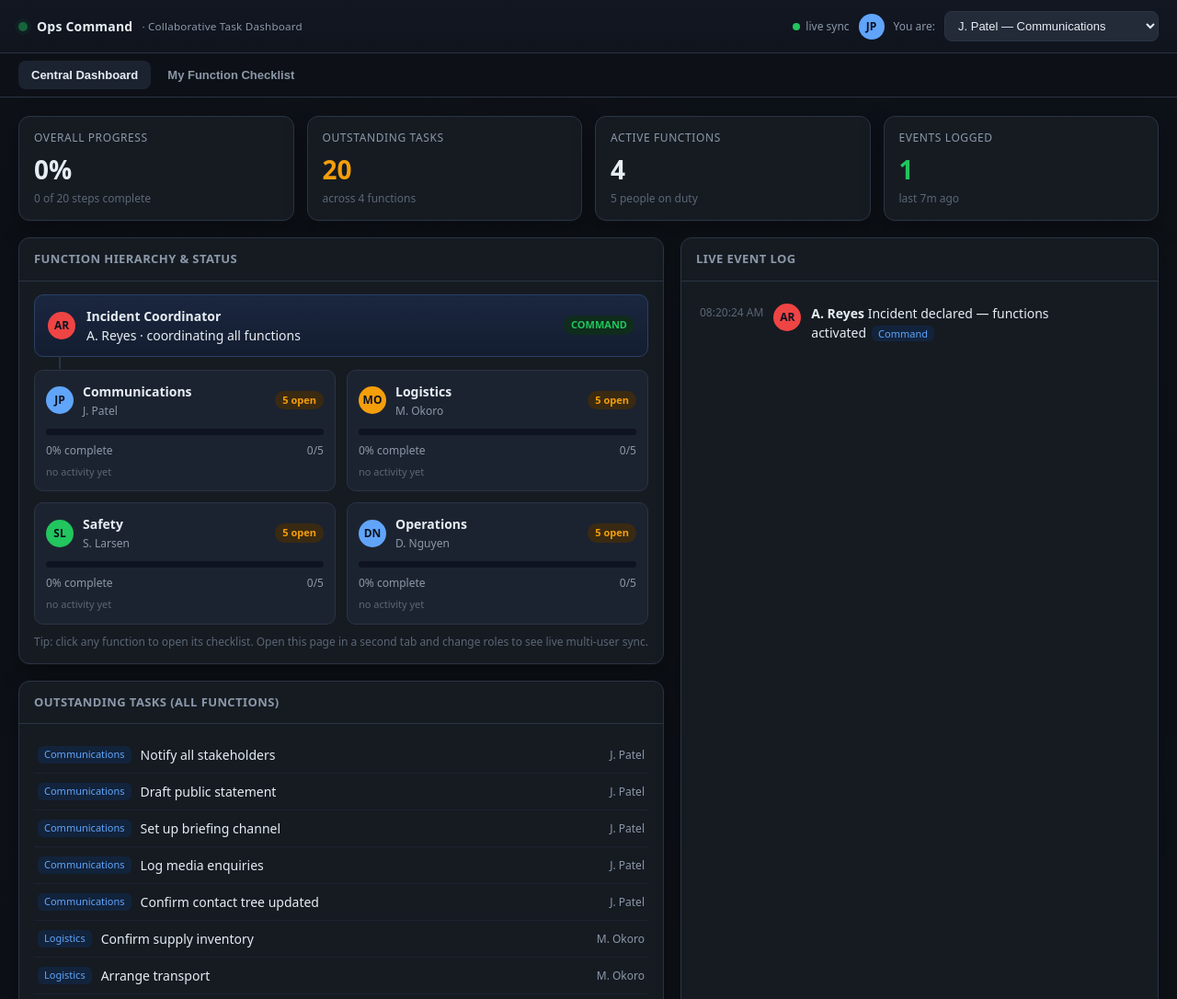
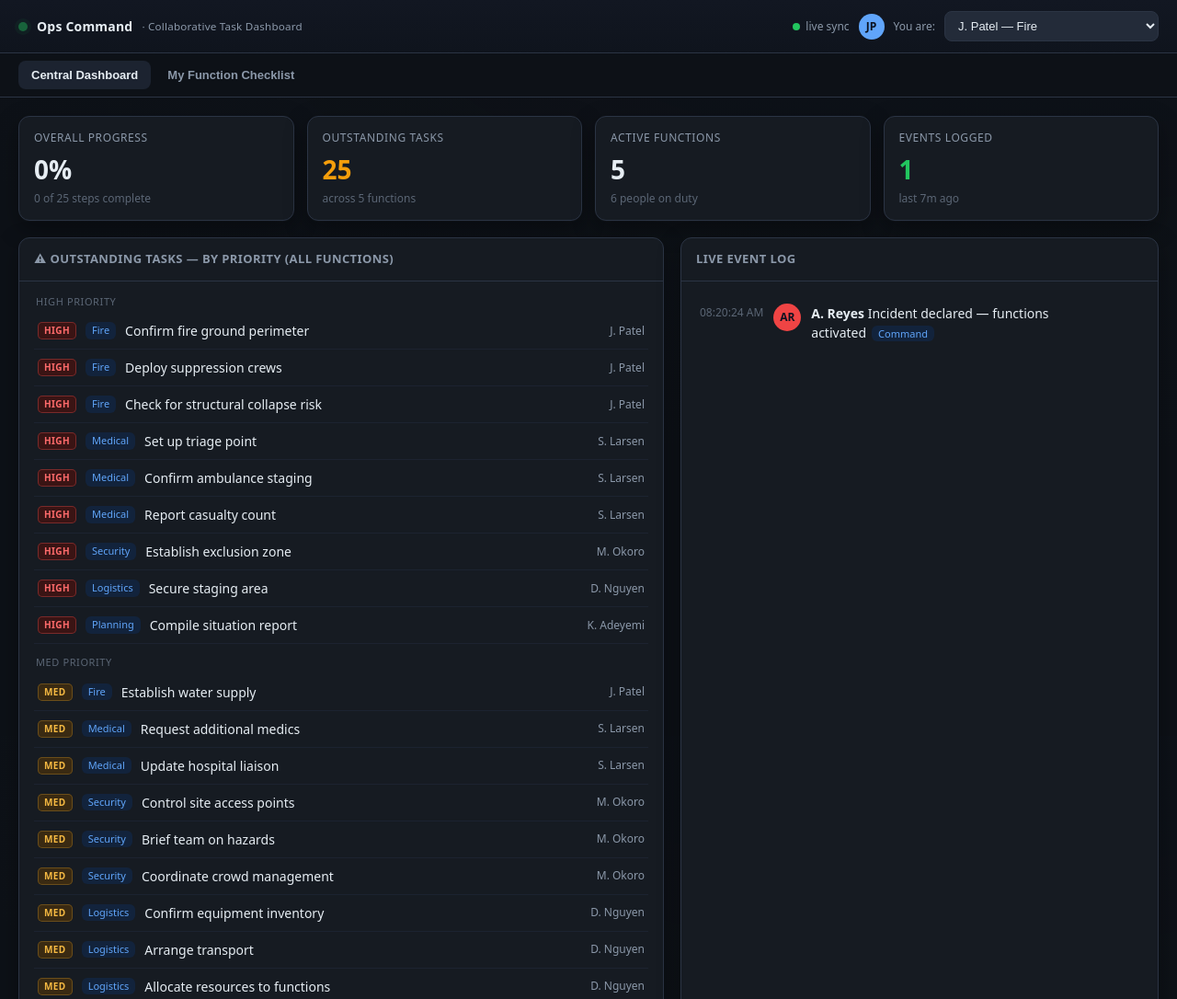
Before and after one commit to anirudhatalmale6-alt/ops-command-dashboard, a plain HTML site: page index.html in a window 1280 px wide. Shown: the top 1086 px of the page at 92% size. Drawn offline with Linux system fonts and the light colour scheme.

Commit message:
Use client's function names (fire/medical/security/logistics/planning); add task priorities (High/Med/Low) and elevate outstanding-tasks panel

```diff
--- a/index.html
+++ b/index.html
@@ -107,6 +107,13 @@
   .task:last-child{border-bottom:0}
   .task .fn{font-size:11px;color:var(--accent2);background:#12233c;padding:1px 7px;border-radius:6px;white-space:nowrap}
   .task .owner{color:var(--muted);font-size:12px;margin-left:auto;white-space:nowrap}
+  .pri{font-size:10px;font-weight:800;padding:2px 7px;border-radius:5px;white-space:nowrap;letter-spacing:.4px}
+  .pri.p1{background:#3a1414;color:#ff6b6b;box-shadow:inset 0 0 0 1px #7a2a2a}
+  .pri.p2{background:#3a2a12;color:#f5b942;box-shadow:inset 0 0 0 1px #6b4e1a}
+  .pri.p3{background:#1c2735;color:#8fb3e0;box-shadow:inset 0 0 0 1px #2f4763}
+  .checklist .item .pri{margin-left:auto}
+  .grouphdr{font-size:11px;letter-spacing:.6px;text-transform:uppercase;color:var(--dim);margin:12px 0 4px;padding-left:2px}
+  .grouphdr:first-child{margin-top:0}
 
   /* function checklist view */
   .checklist .item{display:flex;align-items:center;gap:12px;padding:11px 4px;border-bottom:1px solid #1c2330}
@@ -149,6 +156,10 @@
       <div class="kpis" id="kpis"></div>
       <div class="grid">
         <div style="display:flex;flex-direction:column;gap:18px">
+          <div class="card">
+            <h3>⚠ Outstanding Tasks — by priority (all functions)</h3>
+            <div class="body" id="outstanding"></div>
+          </div>
           <div class="card hier">
             <h3>Function Hierarchy &amp; Status</h3>
             <div class="body">
@@ -156,10 +167,6 @@
               <div class="funcs" id="funcs"></div>
               <div class="hint">Tip: click any function to open its checklist. Open this page in a second tab and change roles to see live multi-user sync.</div>
             </div>
-          </div>
-          <div class="card">
-            <h3>Outstanding Tasks (all functions)</h3>
-            <div class="body" id="outstanding"></div>
           </div>
         </div>
         <div class="card">
@@ -189,32 +196,36 @@
 
 <script>
 /* ---------------- seed data ---------------- */
+// priorities: 1=High (critical), 2=Medium, 3=Low
 const SEED = {
-  command:{name:"Incident Coordinator", lead:"A. Reyes"},
+  command:{name:"Incident Commander", lead:"A. Reyes"},
   functions:[
-    {id:"comms", name:"Communications", lead:"J. Patel",
-      checklist:["Notify all stakeholders","Draft public statement","Set up briefing channel","Log media enquiries","Confirm contact tree updated"]},
-    {id:"log", name:"Logistics", lead:"M. Okoro",
-      checklist:["Confirm supply inventory","Arrange transport","Secure staging area","Allocate equipment","Track resource requests"]},
-    {id:"safety", name:"Safety", lead:"S. Larsen",
-      checklist:["Complete site risk assessment","Verify PPE availability","Brief team on hazards","Establish exclusion zone","Record safety incidents"]},
-    {id:"ops", name:"Operations", lead:"D. Nguyen",
-      checklist:["Assign field teams","Set operational objectives","Monitor task progress","Coordinate with Logistics","Compile situation report"]},
+    {id:"fire", name:"Fire", lead:"J. Patel",
+      checklist:[["Confirm fire ground perimeter",1],["Deploy suppression crews",1],["Establish water supply",2],["Check for structural collapse risk",1],["Log resource requests",3]]},
+    {id:"medical", name:"Medical", lead:"S. Larsen",
+      checklist:[["Set up triage point",1],["Confirm ambulance staging",1],["Report casualty count",1],["Request additional medics",2],["Update hospital liaison",2]]},
+    {id:"security", name:"Security", lead:"M. Okoro",
+      checklist:[["Establish exclusion zone",1],["Control site access points",2],["Brief team on hazards",2],["Coordinate crowd management",2],["Record security incidents",3]]},
+    {id:"logistics", name:"Logistics", lead:"D. Nguyen",
+      checklist:[["Confirm equipment inventory",2],["Arrange transport",2],["Secure staging area",1],["Allocate resources to functions",2],["Track outstanding supply requests",3]]},
+    {id:"planning", name:"Planning", lead:"K. Adeyemi",
+      checklist:[["Compile situation report",1],["Set operational objectives",2],["Forecast resource needs",2],["Track task progress across functions",2],["Prepare next-shift briefing",3]]},
   ],
   events:[]
 };
+const PRI={1:{label:"HIGH",cls:"p1"},2:{label:"MED",cls:"p2"},3:{label:"LOW",cls:"p3"}};
 
 const PEOPLE = [{id:"cmd",name:"A. Reyes",role:"Incident Coordinator"}]
   .concat(SEED.functions.map(f=>({id:f.id,name:f.lead,role:f.name})));
 
 /* ---------------- state / storage ---------------- */
-const KEY="opsdash.v1";
+const KEY="opsdash.v2";
 const bc = ("BroadcastChannel" in window) ? new BroadcastChannel("opsdash") : null;
 
 function load(){
   try{const s=JSON.parse(localStorage.getItem(KEY)); if(s&&s.functions) return s;}catch(e){}
   const st=structuredClone(SEED);
-  st.functions.forEach(f=>f.checklist=f.checklist.map((t,i)=>({id:f.id+"-"+i,text:t,done:false})));
+  st.functions.forEach(f=>f.checklist=f.checklist.map((t,i)=>({id:f.id+"-"+i,text:t[0],pri:t[1],done:false})));
   st.events=[{id:uid(),ts:Date.now()-1000*60*7,person:"A. Reyes",fn:"Command",text:"Incident declared — functions activated"}];
   return st;
 }
@@ -278,8 +289,14 @@ function renderOutstanding(){
   state.functions.forEach(f=>f.checklist.filter(i=>!i.done).forEach(i=>rows.push({f,i})));
   const el=document.getElementById('outstanding');
   if(!rows.length){el.innerHTML=`<div class="empty">🎉 All tasks complete across every function.</div>`;return;}
-  el.innerHTML=rows.map(({f,i})=>`<div class="task">
-    <span class="fn">${f.name}</span><span>${i.text}</span><span class="owner">${f.lead}</span></div>`).join("");
+  rows.sort((a,b)=>(a.i.pri-b.i.pri)); // High priority first
+  let html="",curPri=null;
+  rows.forEach(({f,i})=>{
+    if(i.pri!==curPri){curPri=i.pri;html+=`<div class="grouphdr">${PRI[i.pri].label} priority</div>`;}
+    html+=`<div class="task"><span class="pri ${PRI[i.pri].cls}">${PRI[i.pri].label}</span>
+      <span class="fn">${f.name}</span><span>${i.text}</span><span class="owner">${f.lead}</span></div>`;
+  });
+  el.innerHTML=html;
 }
 function renderLog(){
   const el=document.getElementById('log');
@@ -297,7 +314,7 @@ function renderChecklist(){
   document.getElementById('checklist').innerHTML=
     f.checklist.map(i=>`<div class="item ${i.done?'done':''}">
       <input type="checkbox" ${i.done?'checked':''} data-item="${i.id}">
-      <label>${i.text}</label></div>`).join("")
+      <label>${i.text}</label><span class="pri ${PRI[i.pri].cls}">${PRI[i.pri].label}</span></div>`).join("")
     +`<div class="noteRow"><input id="noteInput" placeholder="Log a note or update to the event log…">
         <button class="btn" id="noteBtn">Log event</button></div>
       <div class="hint">Ticking an item auto-logs a timestamped event under your name. Notes post straight to the central event log.</div>`;
```
Also changed, not shown: dashboard-preview.png (added).
